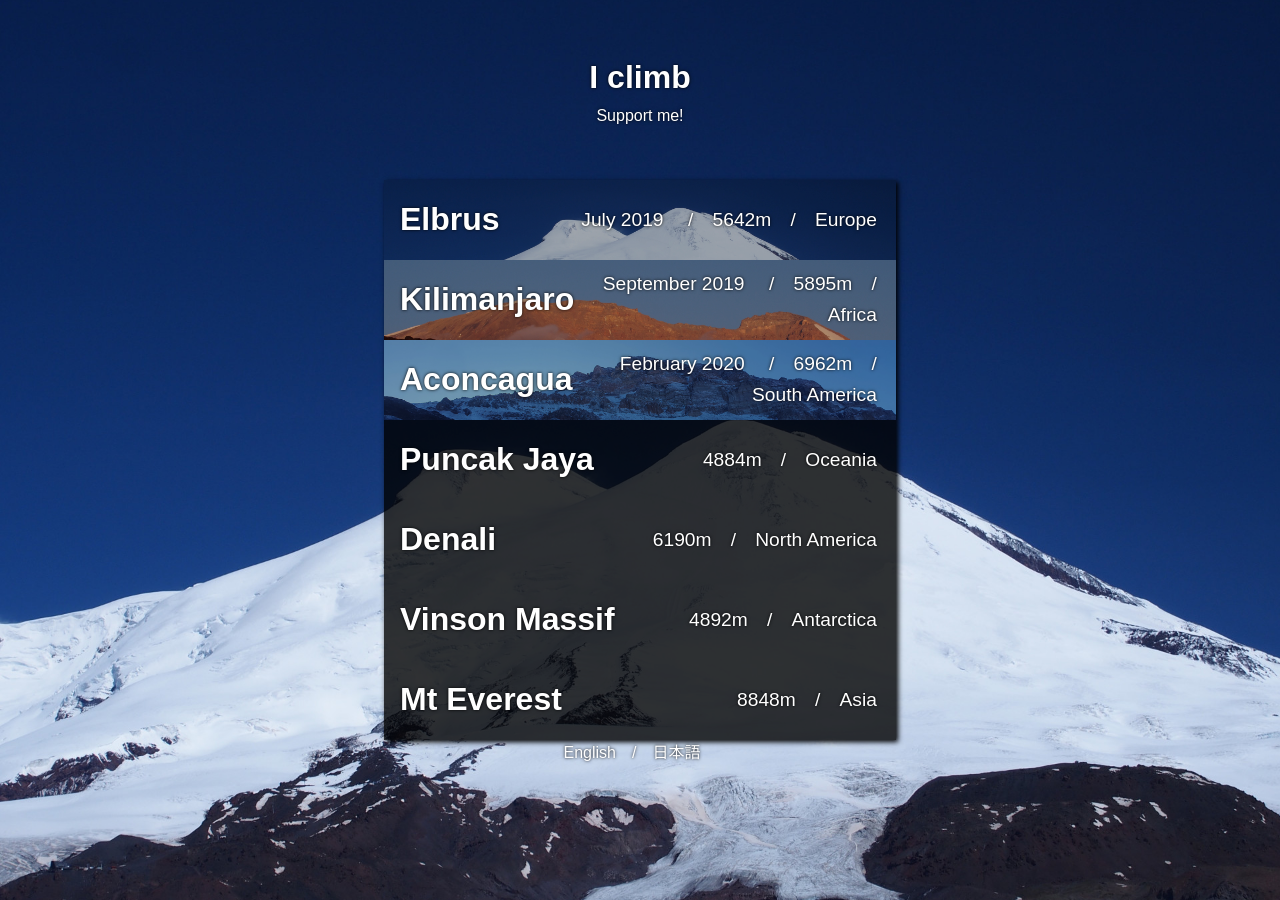
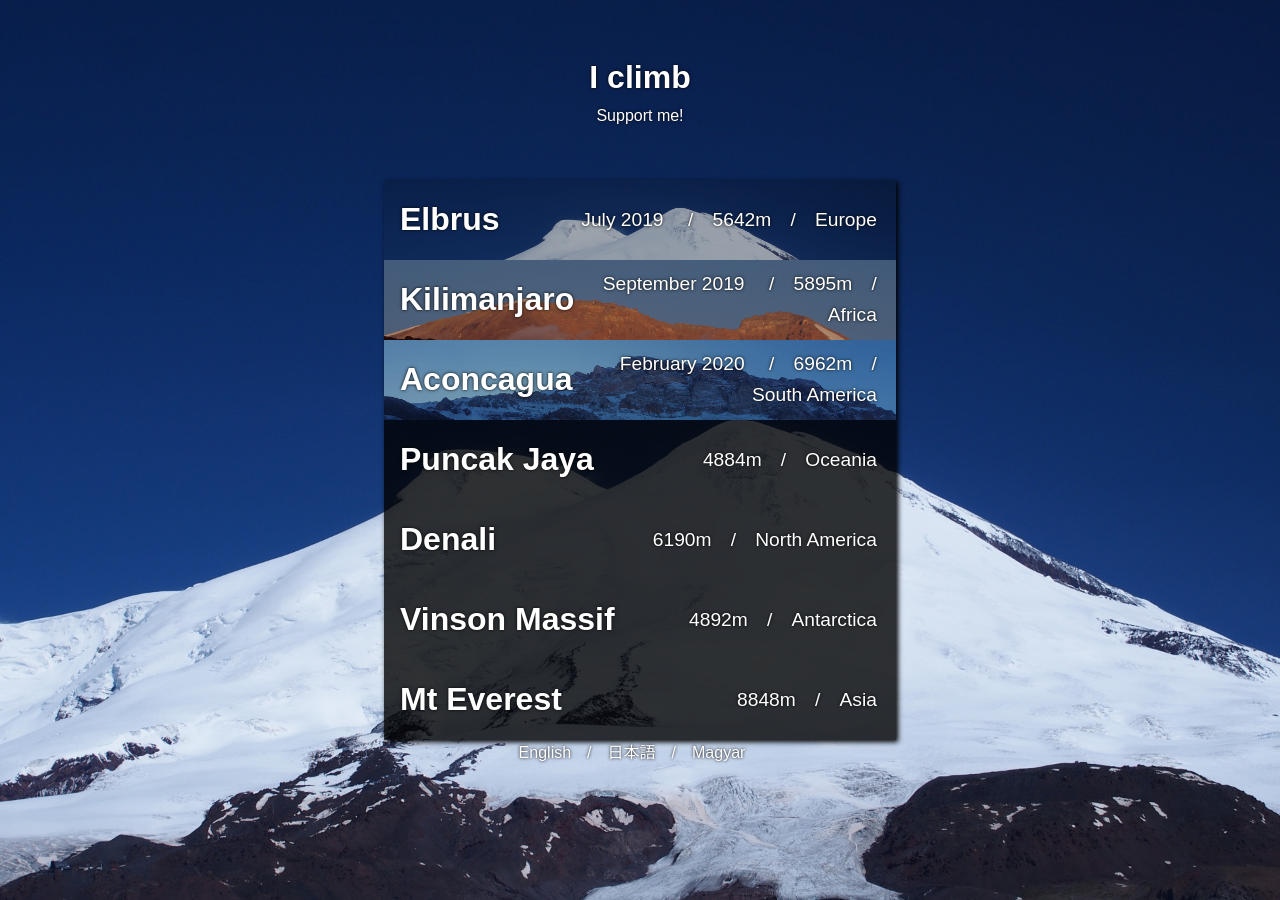
Before and after one commit to valerauko/climbing, a Jekyll site: the page built from index.html, in a window 1280 px wide. Built offline with Jekyll 4.4.1, drawn with Linux system fonts in a browser that asks for light colours; nearby versions of some CDN libraries.

Commit message:
Enable Hungarian link

```diff
--- a/_layouts/default.html
+++ b/_layouts/default.html
@@ -47,7 +47,7 @@
       <ul>
         <li><a href="{{ site.url }}/">English</a></li>
         <li><a href="{{ site.url }}/ja">日本語</a></li>
-        <!-- <li><a href="{{ site.url }}/hu">Magyar</a></li> -->
+        <li><a href="{{ site.url }}/hu">Magyar</a></li>
       </ul>
     </footer>
   </body>
```
